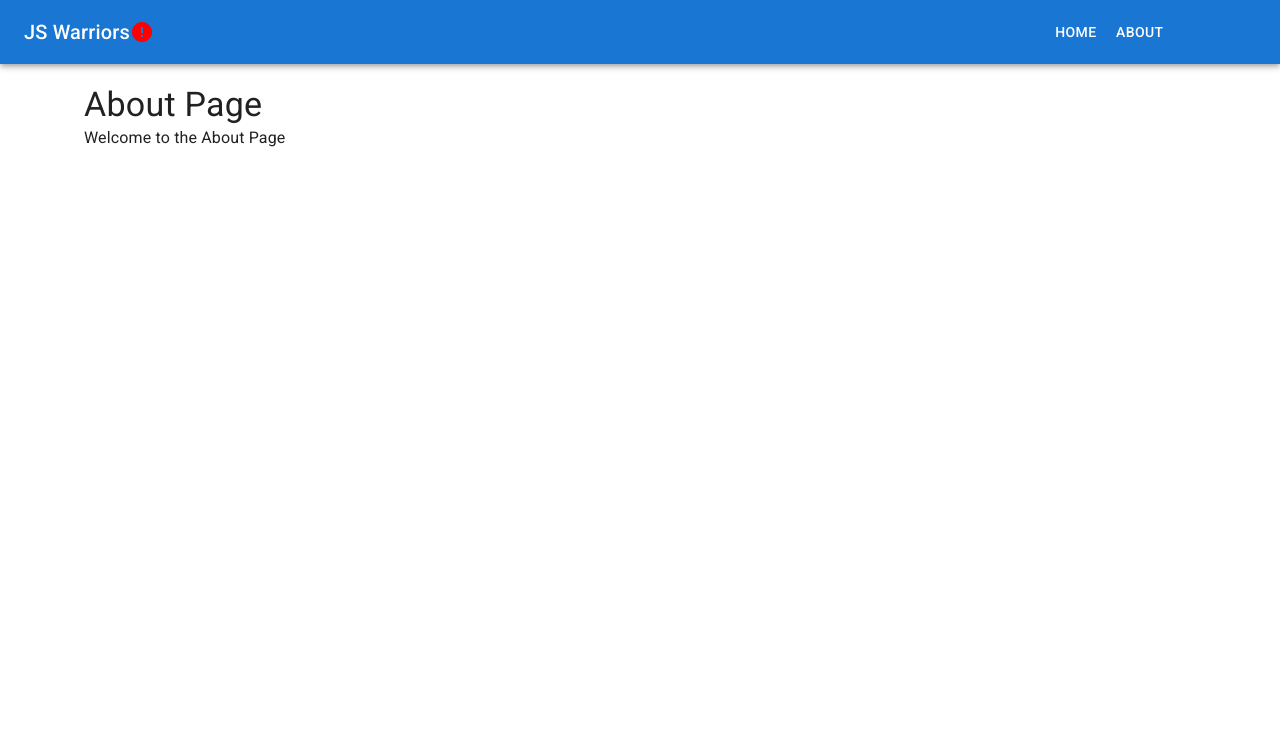
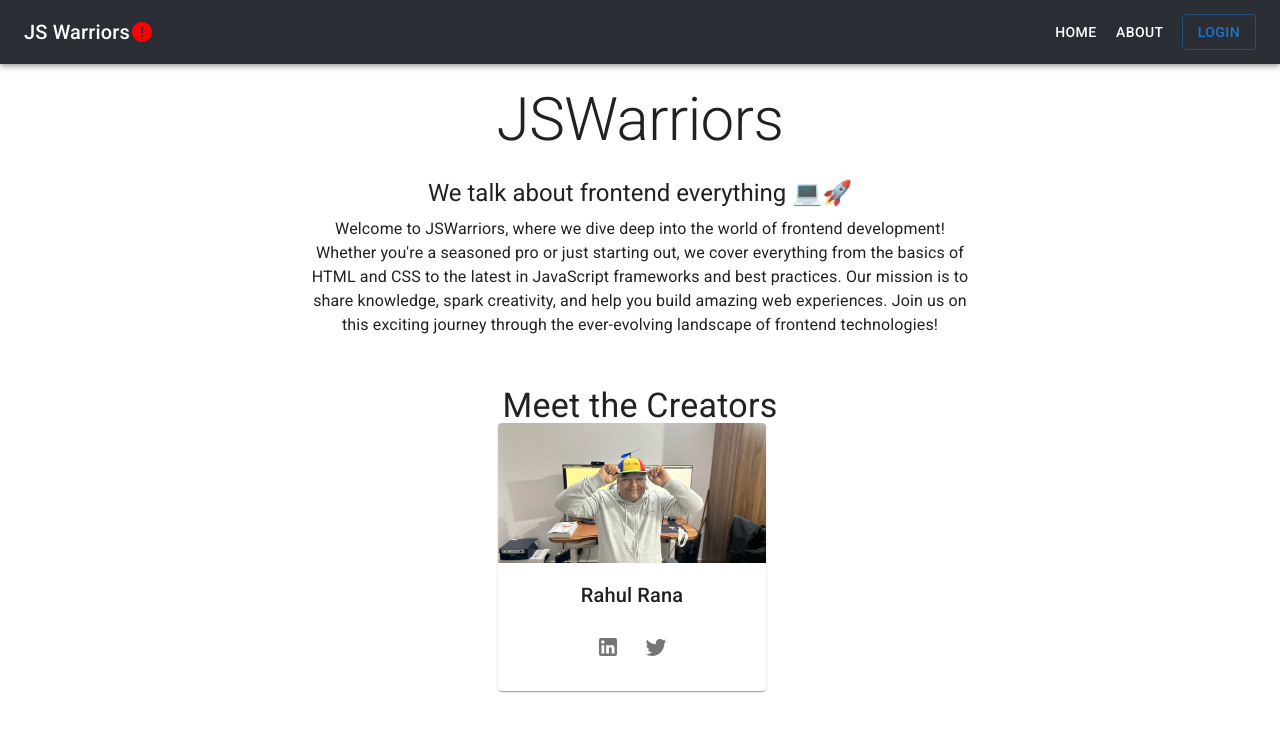
Before and after one commit to rahulrana95/investment-dashboard-ui, a React (Create React App) app: page /about in a window 1280 px wide. Shown: the top 732 px of the page. Built offline with nearby package versions, Linux system fonts and the light colour scheme; no server answers; a web font is replaced by a local one.

Commit message:
fix app header

```diff
--- a/src/App.css
+++ b/src/App.css
@@ -1,5 +1,9 @@
 .App {
   text-align: center;
+}
+
+body {
+  color: #708090
 }
 
 .App-logo {
--- a/src/App.tsx
+++ b/src/App.tsx
@@ -65,7 +65,7 @@ function App() {
   return (
     <React.Fragment>
       <CssBaseline />
-      <AppBar position="static">
+      <AppBar position="static" style={{ backgroundColor: "#2A2D34" }}>
         <Toolbar>
           <Typography variant="h6" style={{ flexGrow: 1, display: 'flex', alignItems: 'center' }}>JS Warriors  {renderBackendStatusIcon()}</Typography>
           <Button color="inherit" component={Link} to="/">Home</Button>
@@ -84,4 +84,29 @@ function App() {
   );
 }
 
+// Gunmetal(#2A2D34)
+
+// Certainly! Here’s how you can use different shades and colors effectively for various elements on your website:
+
+// 1. Heading Text:
+// Color: White(#FFFFFF) or Silver(#C0C0C0)
+// Reason: Headings should stand out against the Gunmetal background, so white or a light metallic gray provides high contrast and draws attention.
+// 2. Paragraph Text:
+// Color: Light Gray(#D3D3D3) or Slate Gray(#708090)
+// Reason: These colors offer good readability while being softer than the heading color.They are easier on the eyes for longer reading.
+// 3. Points or Subheadings:
+// Color: Charcoal(#2C2F36) or Dark Slate(#23272B)
+// Reason: These shades are slightly lighter or darker than the Gunmetal background, making them ideal for highlighting points or subheadings without too much contrast.
+// 4. Button Text:
+// Color: White(#FFFFFF) or Electric Blue(#007BFF)
+// Reason: For call - to - action buttons, white text provides a clean look, while Electric Blue adds a vibrant touch to make the buttons stand out.
+// 5. Button Background:
+// Color: Teal(#008080) or Emerald Green(#50C878)
+// Reason: These colors offer a striking contrast with white text and complement the Gunmetal background.They are also eye - catching for user actions.
+// 6. Links:
+//   Color: Electric Blue(#007BFF) or Copper(#B87333)
+// Reason: These colors are vibrant and stand out against the Gunmetal background, making links easily noticeable and inviting to click.
+// 7. Accent Elements(e.g., Icons, Borders):
+// Color: Steel Gray(#2E3238) or Platinum(#E5E5E5)
+// Reason: These colors can add subtle accents without overwhelming the main color scheme, ensuring they enhance rather than distract from the design.
 export default App;
--- a/src/components/user-menu/user-menu.tsx
+++ b/src/components/user-menu/user-menu.tsx
@@ -26,7 +26,7 @@ export default function AvatarMenu({ handleLoginOpen }: { handleLoginOpen: () =>
             {email ?
                 <Button onClick={handleClick}><Chip color="primary" avatar={<Avatar>{avatar}</Avatar>} label={emailPrefix} /></Button>
                 :
-                <Button variant="outlined">Login</Button>}
+                <Button variant="outlined" onClick={handleLoginOpen}>Login</Button>}
             <Menu
                 id="basic-menu"
                 anchorEl={anchorEl}
--- a/src/pages/about/about.tsx
+++ b/src/pages/about/about.tsx
@@ -1,13 +1,73 @@
 import React from 'react';
-import { Typography } from '@mui/material';
+import { Container, Typography, Grid, Card, CardMedia, CardContent, IconButton } from '@mui/material';
+import rahulImages from '../../images/rahul.jpeg';
+import LinkedInIcon from '@mui/icons-material/LinkedIn';
+import TwitterIcon from '@mui/icons-material/Twitter';
 
-const About = () => {
+// Sample image URLs, replace these with actual creator images
+const creatorImages = [
+  {
+    image: rahulImages,
+    name: 'Rahul Rana',
+    linkedin: 'https://www.linkedin.com/in/rahulrana95/',
+    twitter: 'https://twitter.com/rahulrana_95',
+  },
+];
+
+const HomePage: React.FC = () => {
   return (
-    <div className='page-content-area'>
-      <Typography variant="h4">About Page</Typography>
-      <Typography variant="body1">Welcome to the About Page</Typography>
-    </div>
+    <Container className='page-content-area'>
+      {/* Header Section */}
+      <Typography variant="h2" gutterBottom align="center">
+        JSWarriors
+      </Typography>
+      <Typography variant="h5" gutterBottom align="center">
+        We talk about frontend everything 💻🚀
+      </Typography>
+      <Typography variant="body1" paragraph align="center" style={{ maxWidth: '60%', margin: 'auto' }}>
+        Welcome to JSWarriors, where we dive deep into the world of frontend development! Whether you're a seasoned pro or just starting out, we cover everything from the basics of HTML and CSS to the latest in JavaScript frameworks and best practices. Our mission is to share knowledge, spark creativity, and help you build amazing web experiences. Join us on this exciting journey through the ever-evolving landscape of frontend technologies!
+      </Typography>
+
+      {/* Creators Section */}
+      <Typography variant="h4" gutterBottom align="center" style={{ marginTop: '48px' }}>
+        Meet the Creators
+      </Typography>
+      <Grid container spacing={2} justifyContent="center">
+        <Grid container spacing={2} justifyContent="center">
+          {creatorImages.map((creator, index) => (
+            <Grid item xs={12} sm={4} md={3} key={index}>
+              <Card>
+                <CardMedia
+                  component="img"
+                  height="140"
+                  image={creator.image}
+                  alt={`Creator ${index + 1}`}
+                />
+                <CardContent>
+                  <Typography variant="h6" component="div" align="center">
+                    {creator.name}
+                  </Typography>
+                  <Grid container spacing={1} justifyContent="center" marginTop={1}>
+                    <Grid item>
+                      <IconButton component="a" href={creator.linkedin} target="_blank" rel="noopener noreferrer">
+                        <LinkedInIcon />
+                      </IconButton>
+                    </Grid>
+                    <Grid item>
+                      <IconButton component="a" href={creator.twitter} target="_blank" rel="noopener noreferrer">
+                        <TwitterIcon />
+                      </IconButton>
+                    </Grid>
+
+                  </Grid>
+                </CardContent>
+              </Card>
+            </Grid>
+          ))}
+        </Grid>
+      </Grid>
+    </Container>
   );
 };
 
-export default About;
+export default HomePage;
```
Also changed, not shown: src/images/rahul.jpeg (added).
